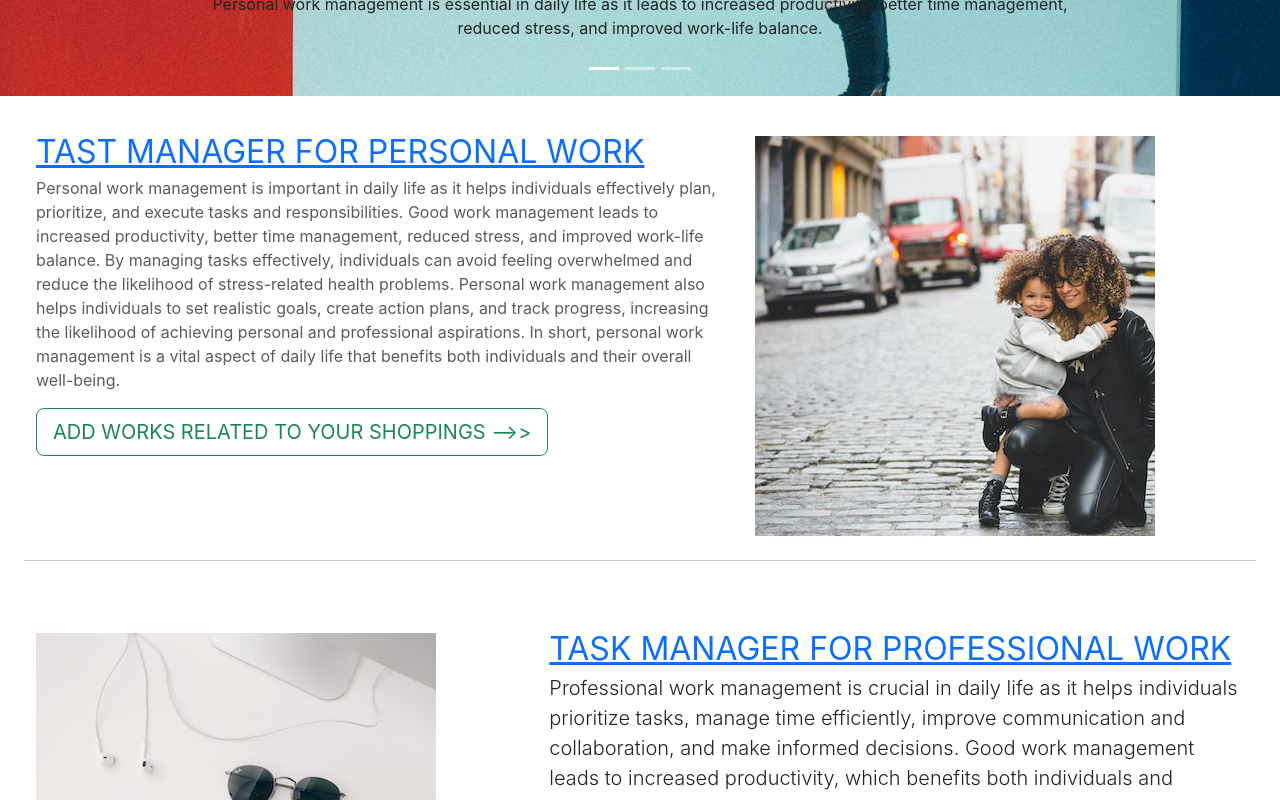
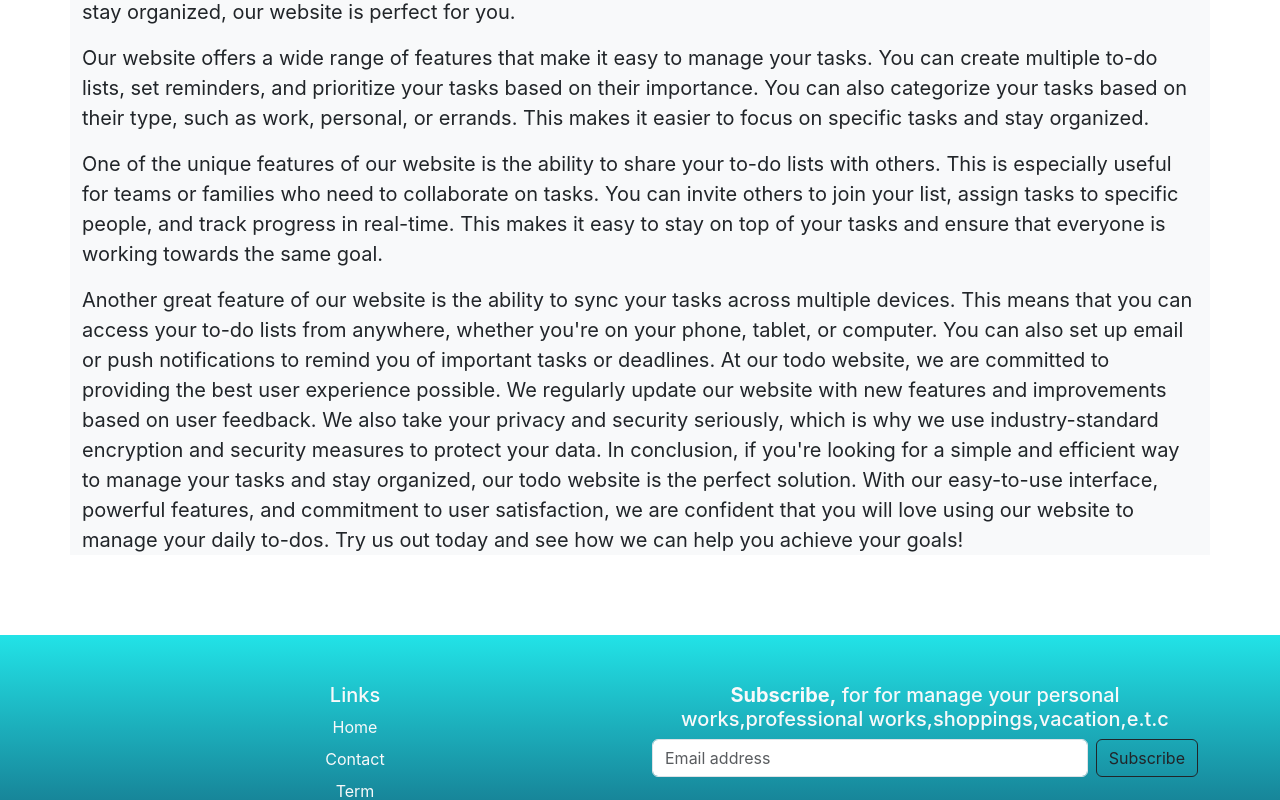
Before and after one commit to sinha-niranjan/tod, a React (Create React App) app: page / in a window 1280 px wide. Shown: the part 360-1160 px from the top of the page. Built offline with nearby package versions, Linux system fonts and the light colour scheme.

Commit message:
22-03-2023

```diff
--- a/src/App.js
+++ b/src/App.js
@@ -12,12 +12,12 @@ function App() {
   return (
    <>
    <Navbar mode = "dark"/>
-   <Carousel/>
-   <Cards/>
+   {/* <Carousel/>
+   <Cards/> */}
    {/* <Login /> */}
    {/* <Signup /> */}
    {/* <Contact /> */}
-   {/* <About/> */}
+   <About/>
    {/* <TaskManager /> */}
    <Footer/>
    </>
--- a/src/components/footer.js
+++ b/src/components/footer.js
@@ -55,8 +55,8 @@ function footer() {
                     className="form-control"
                     placeholder="Email address"
                   />
-                  <a href="index.html">
-                    <button className="btn btn-outline-primary" type="button">
+                  <a href="/">
+                    <button className="btn btn-outline-dark" type="button">
                       Subscribe
                     </button>
                   </a>
```
